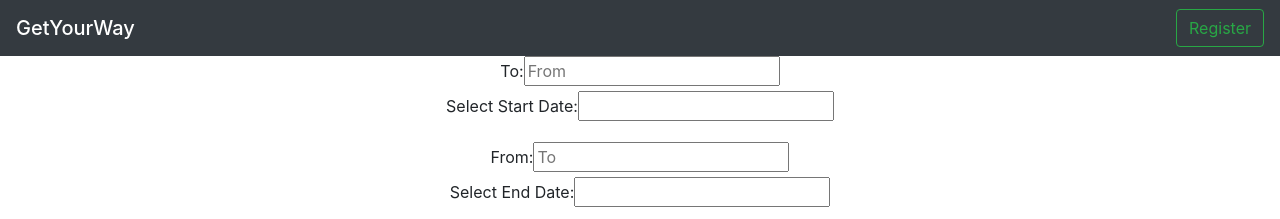
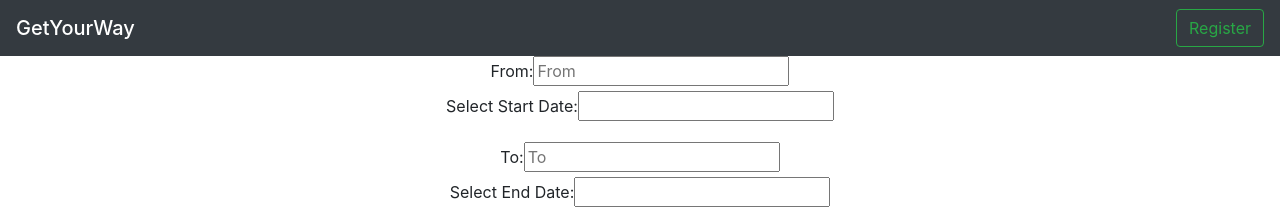
Before and after one commit to mfarhansadique/TeamStratus, a React (Create React App) app in the folder front-end/: page / in a window 1280 px wide. Shown: the top 219 px of the page. Built offline with nearby package versions, Linux system fonts and the light colour scheme.

Commit message:
Merged with master and changes to and from values in the search bar

```diff
--- a/front-end/src/SearchBar.jsx
+++ b/front-end/src/SearchBar.jsx
@@ -12,9 +12,9 @@ class SearchBar extends React.Component {
     super(props);
 
     this.state = {
+      from: "",
       to: "",
       startDate: "",
-      from: "",
       endDate: ""
     };
     this.handleSubmit = this.handleSubmit.bind(this);
@@ -47,7 +47,7 @@ class SearchBar extends React.Component {
     return (
       <div>
         <form onSubmit={this.handleSubmit}>
-          <label>To: </label>
+          <label>From: </label>
           <input
             type="text"
             placeholder="From"
@@ -72,7 +72,7 @@ class SearchBar extends React.Component {
               />
             </div>
           </div>
-          <label>From: </label>
+          <label>To: </label>
           <input
             type="text"
             placeholder="To"
```
